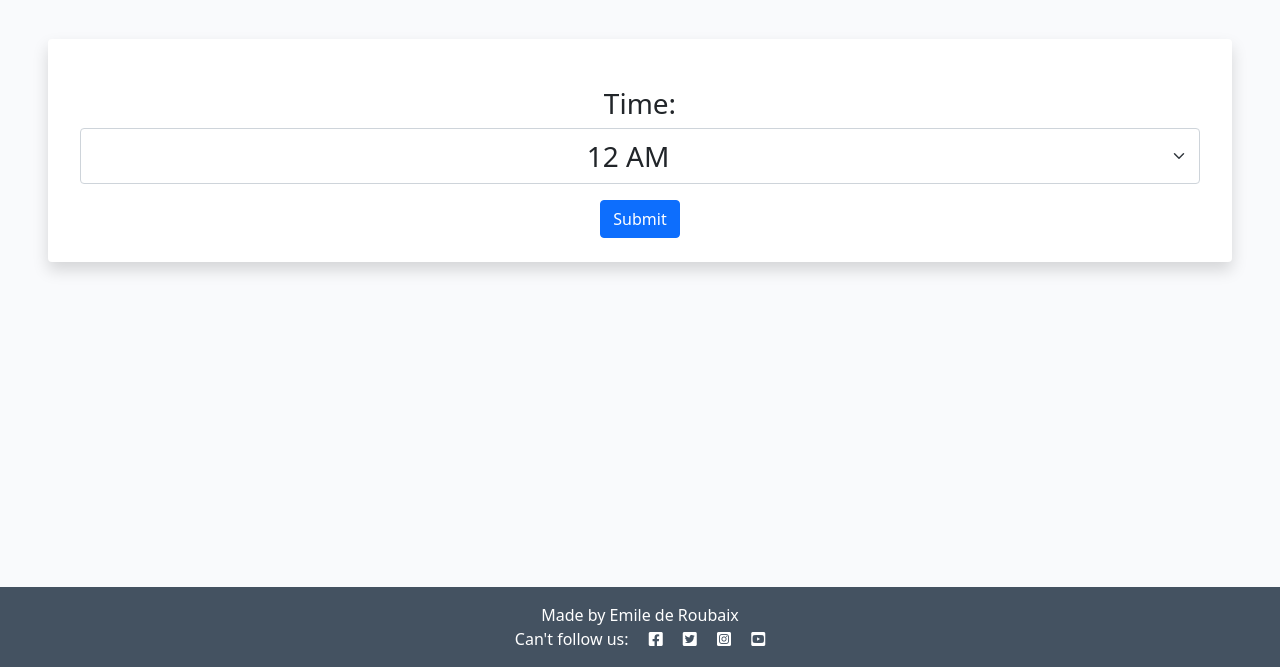
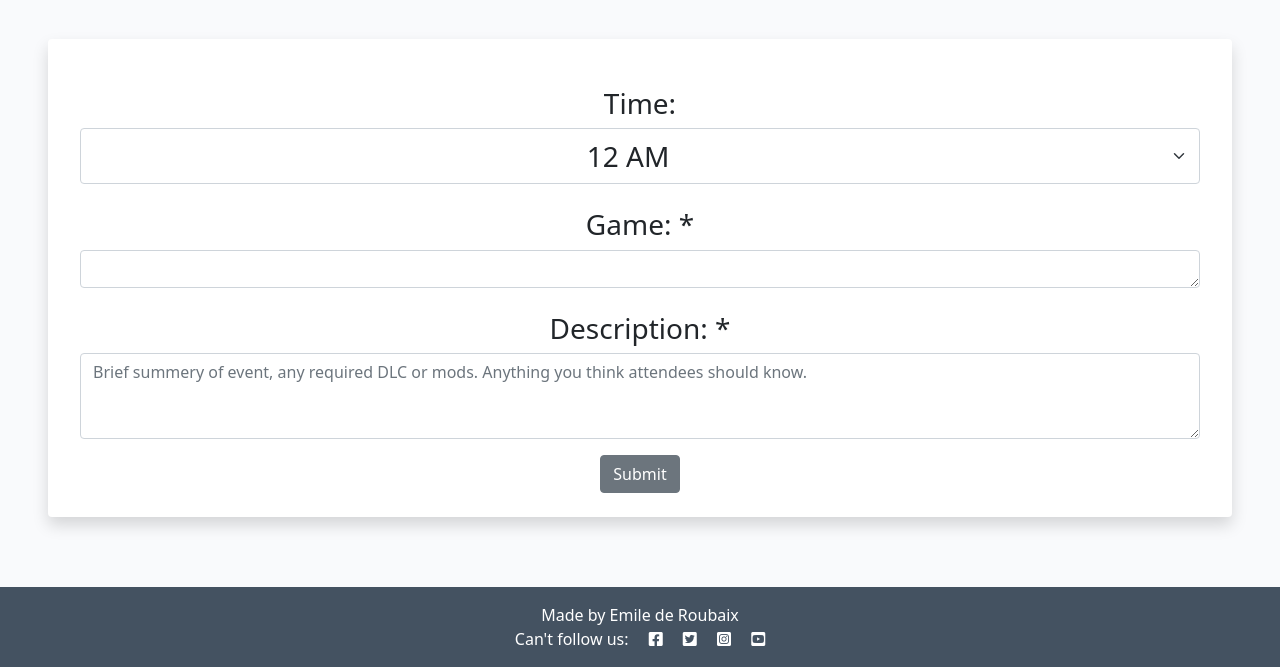
Before and after one commit to EMarnus/Event-Organiser, a Django app: page /booking-submit in a window 1280 px wide. Shown: the part 133-800 px from the top of the page. Run offline with Django 3.2, Linux system fonts and the light colour scheme; a user stored in the database is signed in; data comes from the database, SQL or seed files in the repository; both versions use the stored data as it was after the commit.

Commit message:
Add game name to cards, add game name and content to add event form chain

```diff
--- a/game_dates/models.py
+++ b/game_dates/models.py
@@ -47,7 +47,7 @@ class Appointment(models.Model):
         max_length=24, choices=TIME_CHOICES)
     updated_on = models.DateTimeField(auto_now=True)
     description = models.CharField(
-        max_length=50, default="")
+        max_length=50, null=True)
     content = models.TextField()
     created_on = models.DateTimeField(auto_now_add=True)
     approved = models.BooleanField(default=True)
--- a/game_dates/templates/booking.html
+++ b/game_dates/templates/booking.html
@@ -29,7 +29,7 @@
             </div>
 
             <br/>
-            <button type="submit" class="btn btn-primary text-white">Continue</button>
+            <button type="submit" class="btn btn-secondary">Continue</button>
         </div>
     </form>
 </div>
--- a/game_dates/templates/bookingSubmit.html
+++ b/game_dates/templates/bookingSubmit.html
@@ -2,14 +2,14 @@
 
 {% block content %}
 {% if user.is_authenticated %}
-<h1 class="text-center fPersian mt-3">Online Booking</h1>
+<h1 class="text-center mt-3">Online Booking</h1>
 
 <div class="shadow p-4 mb-5 bg-body bg-body rounded text-black text-center m-5">
     <form method="post" action="{% url 'bookingSubmit' %}" class="me-2 ms-2" required>
         {% csrf_token %}
 
         <!--input time-->
-        <h3 class="text-center fPersian mt-4">Time:</h3>
+        <h3 class="text-center mt-4">Time:</h3>
         <div>
             <select class="form-select fs-3 text-center" name="time">
                 {% for time in times %}
@@ -18,7 +18,19 @@
             </select>
         </div>
 
-        <button type="submit" class="btn btn-primary text-white mt-3 fPersian">Submit</button>
+        <!--input Game Name-->
+        <div class="form-group">
+            <label for="GameName"><h3 class="text-center mt-4">Game: *</h3></label>
+            <textarea class="form-control" id="GameName" rows="1" name="description" required></textarea>
+        </div>
+
+        <!--input Content-->
+        <div class="form-group">
+            <label for="content"><h3 class="text-center mt-4">Description: *</h3></label>
+            <textarea class="form-control" id="content" rows="3" name="content" placeholder="Brief summery of event, any required DLC or mods. Anything you think attendees should know." required></textarea>
+        </div>
+
+        <button type="submit" class="btn btn-secondary mt-3">Submit</button>
 
     </form>
 </div>
--- a/game_dates/templates/index.html
+++ b/game_dates/templates/index.html
@@ -18,7 +18,7 @@
                                     src="https://codeinstitute.s3.amazonaws.com/fullstack/blog/default.jpg">
                             </div>
                             <a href="#" class="post-link text-decoration-none text-muted">
-                                <h2 class="card-title my-2">Description: {{ appointment.description }}</h2>
+                                <h2 class="card-title my-2">Game: {{ appointment.description }}</h2>
                                 <p class="card-text"> {{ appointment.type }}</p>
                                 <p class="card-text"> Type: {{ appointment.type }}</p>
                                 <p class="card-text">Date: {{ appointment.day }}</p>
--- a/game_dates/views.py
+++ b/game_dates/views.py
@@ -74,10 +74,11 @@ def bookingSubmit(request):
     day = request.session.get('day')
     type = request.session.get('type')
 
-    # Only show the time of the day that has not been selected before:
     hour = checkTime(times, day)
     if request.method == 'POST':
         time = request.POST.get("time")
+        description = request.POST.get("description")
+        content = request.POST.get("content")
         date = dayToWeekday(day)
 
         if type is not None:
@@ -87,6 +88,8 @@ def bookingSubmit(request):
                         type=type,
                         day=day,
                         time=time,
+                        description=description,
+                        content=content,
                     )
                 messages.success(request, "Appointment Saved!")
                 return redirect('index')
```
Also changed, not shown: db.sqlite3, game_dates/migrations/0005_alter_appointment_description.py (added).
